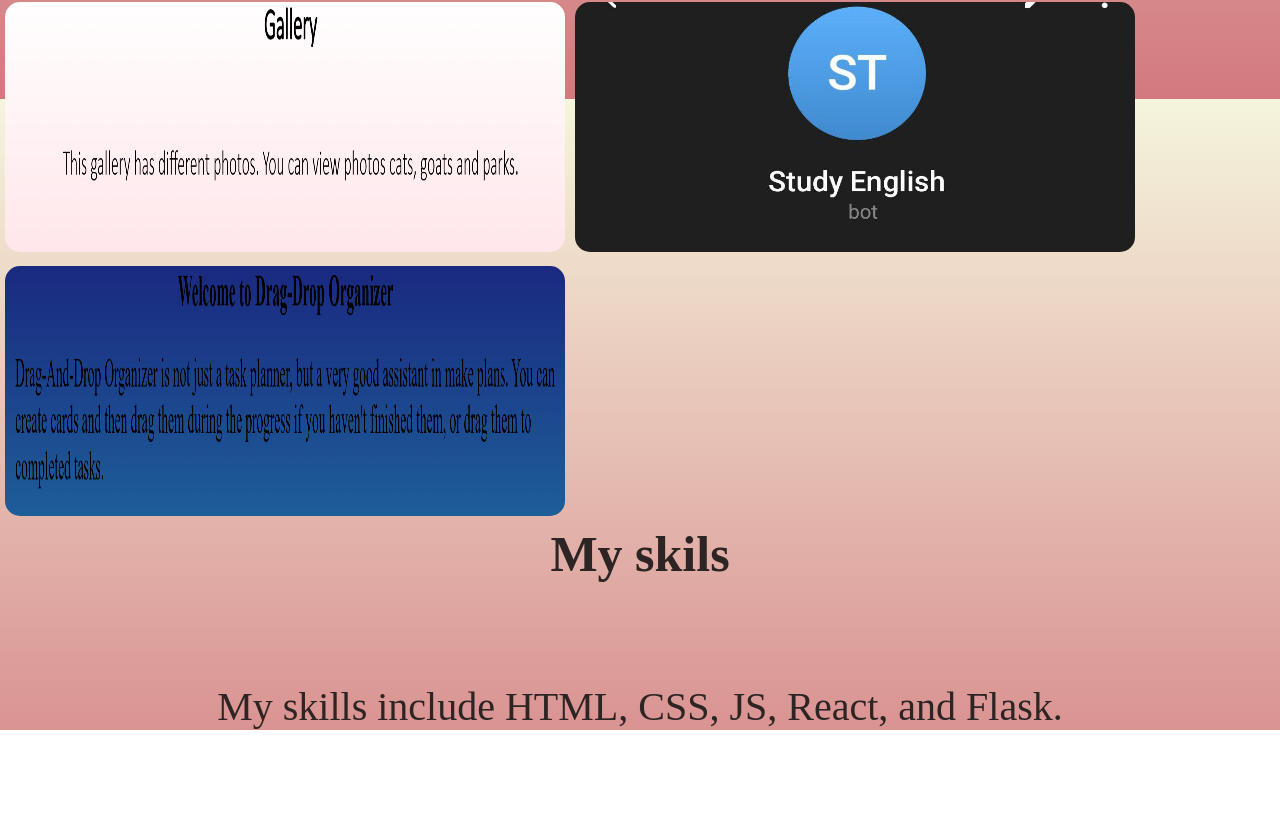
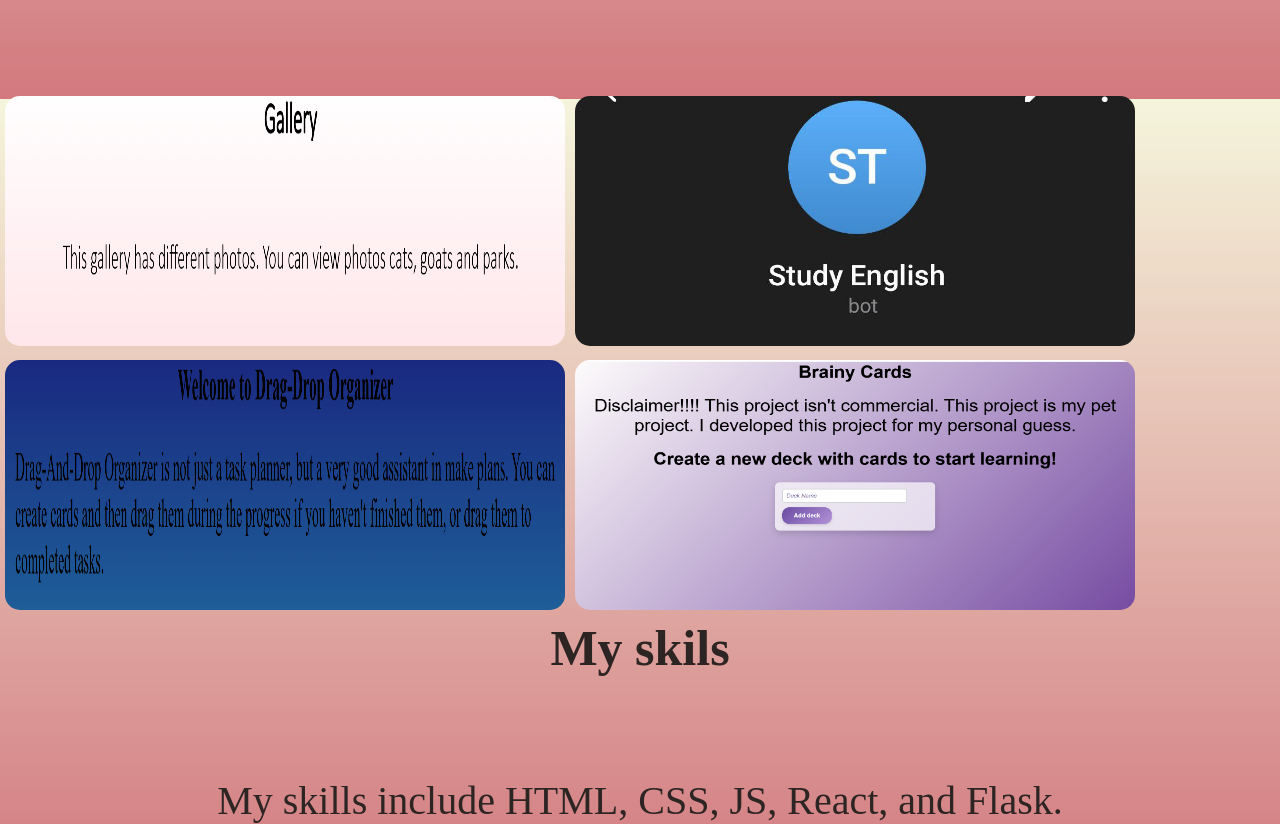
Before and after one commit to angel200306/portfolio, a React (Create React App) app: page / in a window 1280 px wide. Shown: the part 701-1525 px from the top of the page. Before the commit the page ends 1431 px from the top, so only its background shows below. Built offline with nearby package versions, Linux system fonts and the light colour scheme.

Commit message:
Changed text and add new pet projects

```diff
--- a/src/App.js
+++ b/src/App.js
@@ -3,10 +3,11 @@ import Image from "./components/Image"
 import logo from "./img/gallery.png"
 import logo1 from "./img/StudyEnglishBot.jpg"
 import logo2 from "./img/Drag-Drop Organizer.png"
+import logo3 from "./img/Brainy Cards.png"
 
 class App extends React.Component {
     string = "My portfolio site"
-    paragraf = "Hello! I'm Noviva. I am a young programmer who strives to learn new frameworks and improve my skills. I am a front-end developer, and I also know a little bit about back-end development. The purpose of this website is to show you my skills in my pet projects. Disclaimer!!! My pet projects are not commercial at this time. Not all projects may be perfect, but I am still working on them to bring them to perfection"
+    paragraf = "Hello! I'm Noviva. I am a young programmer who strives to learn new frameworks and improve my skills. I am a front-end developer, and I also know a little bit about back-end development. The purpose of this website is to show you my skills in my pet projects. Disclaimer!!! My pet projects are not commercial at this time. Not all projects may be perfect, but I am still working on them to bring them to perfection. Written in React: Gallery, Site about my Study English bot, Drag-Drop Organizer. Also written in React my portfolio site which you are reading now."
     string1 = "My solo projects"
     string2 = "My skils"
     paragraf1 = "My skills include HTML, CSS, JS, React, and Flask."
@@ -30,6 +31,11 @@ class App extends React.Component {
                rel="noopener noreferrer">
                 <Image image={logo2} />
             </a>
+            <a href="https://angel200306.github.io/Brainy-Cards/"
+               target="_blank"
+               rel="noopener noreferrer">
+                <Image image={logo3} />
+            </a>
             <h2>{this.string2}</h2>
             <p>{this.paragraf1}</p>
         </div>)
```
Also changed, not shown: src/components/Image3.js (added, +11 -0 lines), src/img/Brainy Cards.png (added).
